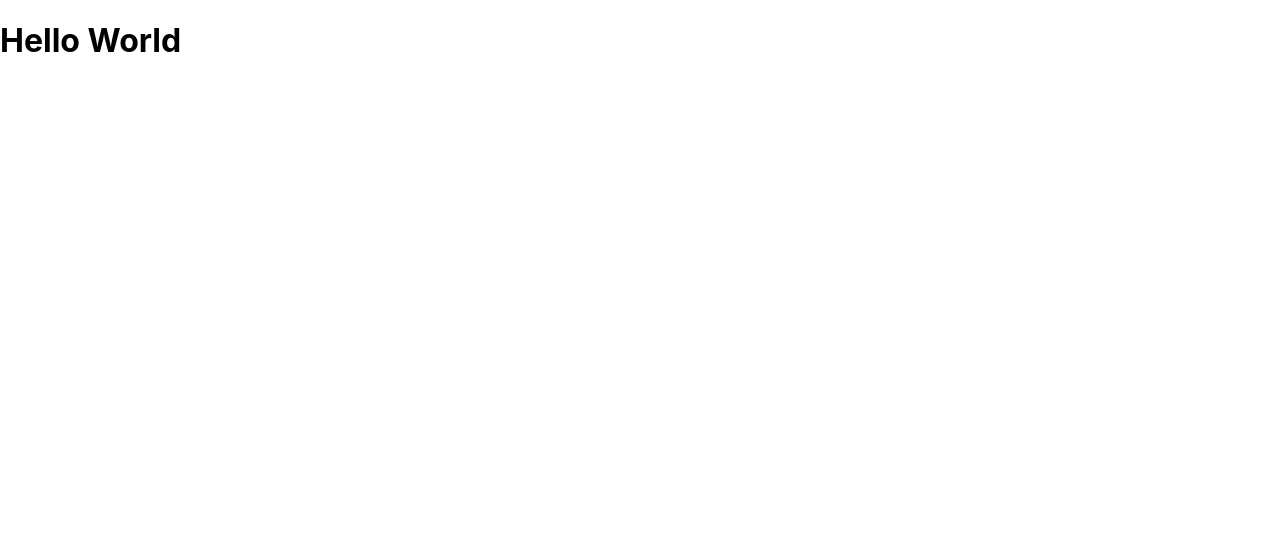
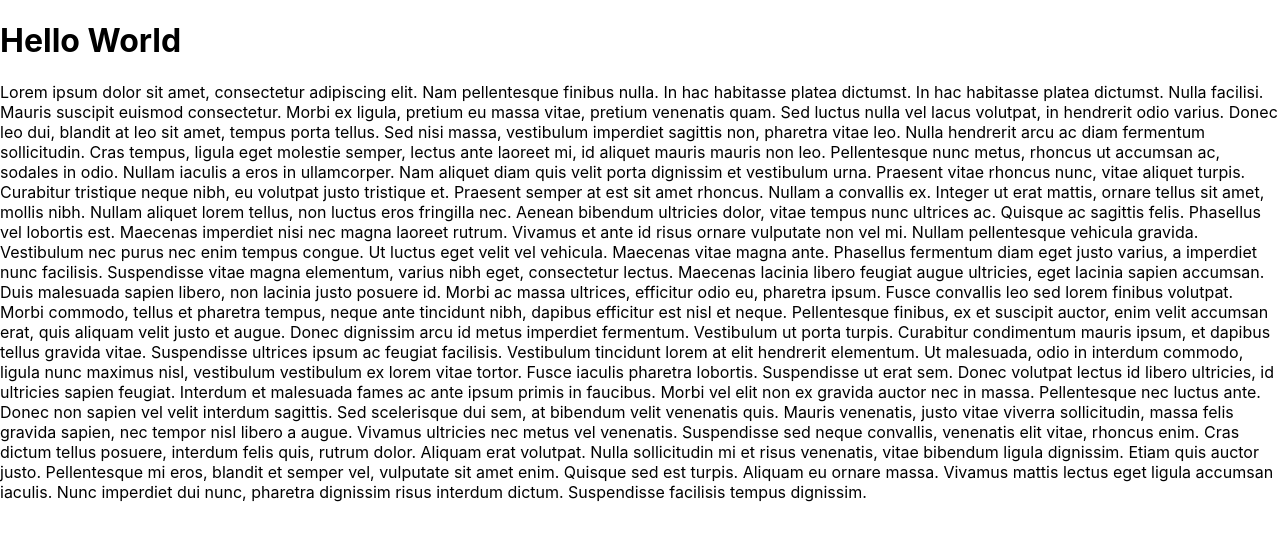
Before and after one commit to targinu/ReactJS-tutorial, a React (Create React App) app: page / in a window 1280 px wide. Shown: the top 540 px of the page. Built offline with nearby package versions, Linux system fonts and the light colour scheme.

Commit message:
criando component lorem ipsum

```diff
--- a/src/App.js
+++ b/src/App.js
@@ -1,10 +1,12 @@
 import React from 'react';
 import HelloWorld from './Hello';
+import LoremIpsum from './Components/LoremIpsum';
 
 function App() {
   return (
     <div>
       <HelloWorld/>
+      <LoremIpsum/>
     </div>
   );
 }
--- /dev/null
+++ b/src/Components/LoremIpsum.js
@@ -0,0 +1,59 @@
+import React from "react";
+
+const LoremIpsum = () => {
+  return (
+    <p>
+      Lorem ipsum dolor sit amet, consectetur adipiscing elit. Nam pellentesque
+      finibus nulla. In hac habitasse platea dictumst. In hac habitasse platea
+      dictumst. Nulla facilisi. Mauris suscipit euismod consectetur. Morbi ex
+      ligula, pretium eu massa vitae, pretium venenatis quam. Sed luctus nulla
+      vel lacus volutpat, in hendrerit odio varius. Donec leo dui, blandit at
+      leo sit amet, tempus porta tellus. Sed nisi massa, vestibulum imperdiet
+      sagittis non, pharetra vitae leo. Nulla hendrerit arcu ac diam fermentum
+      sollicitudin. Cras tempus, ligula eget molestie semper, lectus ante
+      laoreet mi, id aliquet mauris mauris non leo. Pellentesque nunc metus,
+      rhoncus ut accumsan ac, sodales in odio. Nullam iaculis a eros in
+      ullamcorper. Nam aliquet diam quis velit porta dignissim et vestibulum
+      urna. Praesent vitae rhoncus nunc, vitae aliquet turpis. Curabitur
+      tristique neque nibh, eu volutpat justo tristique et. Praesent semper at
+      est sit amet rhoncus. Nullam a convallis ex. Integer ut erat mattis,
+      ornare tellus sit amet, mollis nibh. Nullam aliquet lorem tellus, non
+      luctus eros fringilla nec. Aenean bibendum ultricies dolor, vitae tempus
+      nunc ultrices ac. Quisque ac sagittis felis. Phasellus vel lobortis est.
+      Maecenas imperdiet nisi nec magna laoreet rutrum. Vivamus et ante id risus
+      ornare vulputate non vel mi. Nullam pellentesque vehicula gravida.
+      Vestibulum nec purus nec enim tempus congue. Ut luctus eget velit vel
+      vehicula. Maecenas vitae magna ante. Phasellus fermentum diam eget justo
+      varius, a imperdiet nunc facilisis. Suspendisse vitae magna elementum,
+      varius nibh eget, consectetur lectus. Maecenas lacinia libero feugiat
+      augue ultricies, eget lacinia sapien accumsan. Duis malesuada sapien
+      libero, non lacinia justo posuere id. Morbi ac massa ultrices, efficitur
+      odio eu, pharetra ipsum. Fusce convallis leo sed lorem finibus volutpat.
+      Morbi commodo, tellus et pharetra tempus, neque ante tincidunt nibh,
+      dapibus efficitur est nisl et neque. Pellentesque finibus, ex et suscipit
+      auctor, enim velit accumsan erat, quis aliquam velit justo et augue. Donec
+      dignissim arcu id metus imperdiet fermentum. Vestibulum ut porta turpis.
+      Curabitur condimentum mauris ipsum, et dapibus tellus gravida vitae.
+      Suspendisse ultrices ipsum ac feugiat facilisis. Vestibulum tincidunt
+      lorem at elit hendrerit elementum. Ut malesuada, odio in interdum commodo,
+      ligula nunc maximus nisl, vestibulum vestibulum ex lorem vitae tortor.
+      Fusce iaculis pharetra lobortis. Suspendisse ut erat sem. Donec volutpat
+      lectus id libero ultricies, id ultricies sapien feugiat. Interdum et
+      malesuada fames ac ante ipsum primis in faucibus. Morbi vel elit non ex
+      gravida auctor nec in massa. Pellentesque nec luctus ante. Donec non
+      sapien vel velit interdum sagittis. Sed scelerisque dui sem, at bibendum
+      velit venenatis quis. Mauris venenatis, justo vitae viverra sollicitudin,
+      massa felis gravida sapien, nec tempor nisl libero a augue. Vivamus
+      ultricies nec metus vel venenatis. Suspendisse sed neque convallis,
+      venenatis elit vitae, rhoncus enim. Cras dictum tellus posuere, interdum
+      felis quis, rutrum dolor. Aliquam erat volutpat. Nulla sollicitudin mi et
+      risus venenatis, vitae bibendum ligula dignissim. Etiam quis auctor justo.
+      Pellentesque mi eros, blandit et semper vel, vulputate sit amet enim.
+      Quisque sed est turpis. Aliquam eu ornare massa. Vivamus mattis lectus
+      eget ligula accumsan iaculis. Nunc imperdiet dui nunc, pharetra dignissim
+      risus interdum dictum. Suspendisse facilisis tempus dignissim.
+    </p>
+  );
+};
+
+export default LoremIpsum;
```
